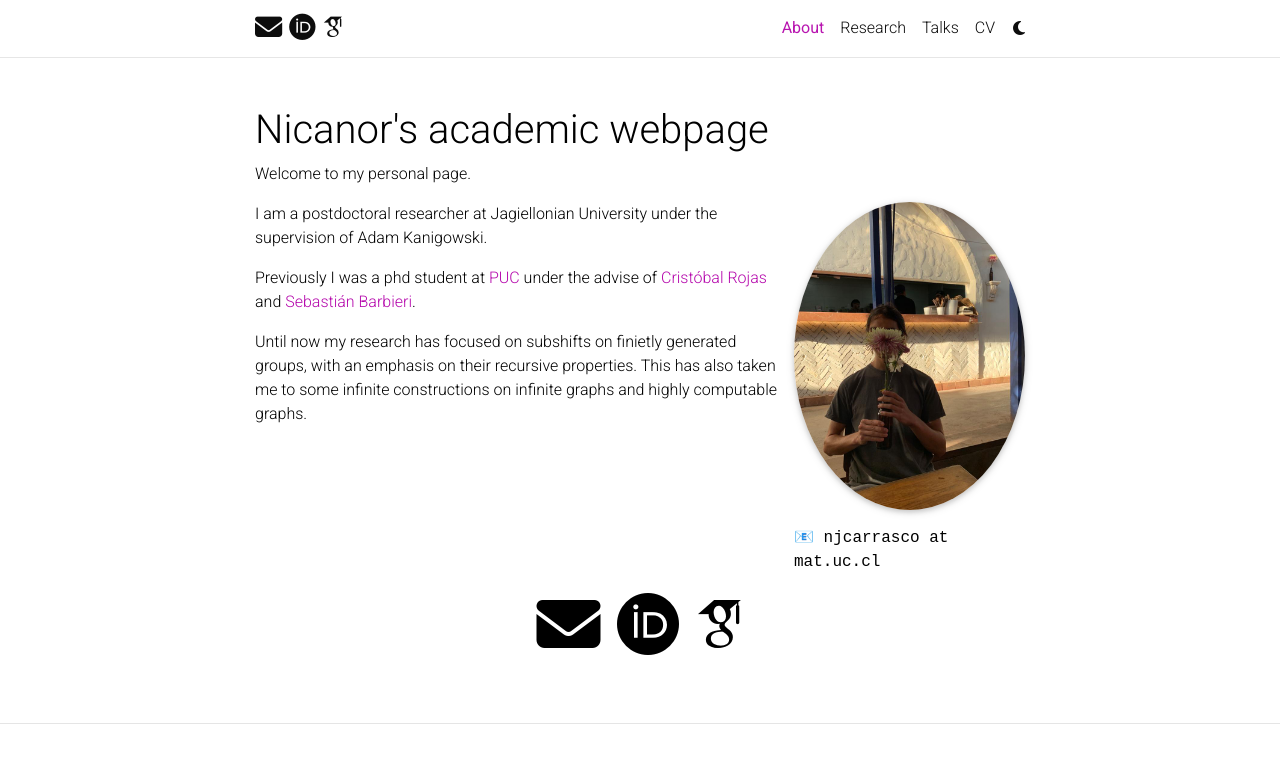
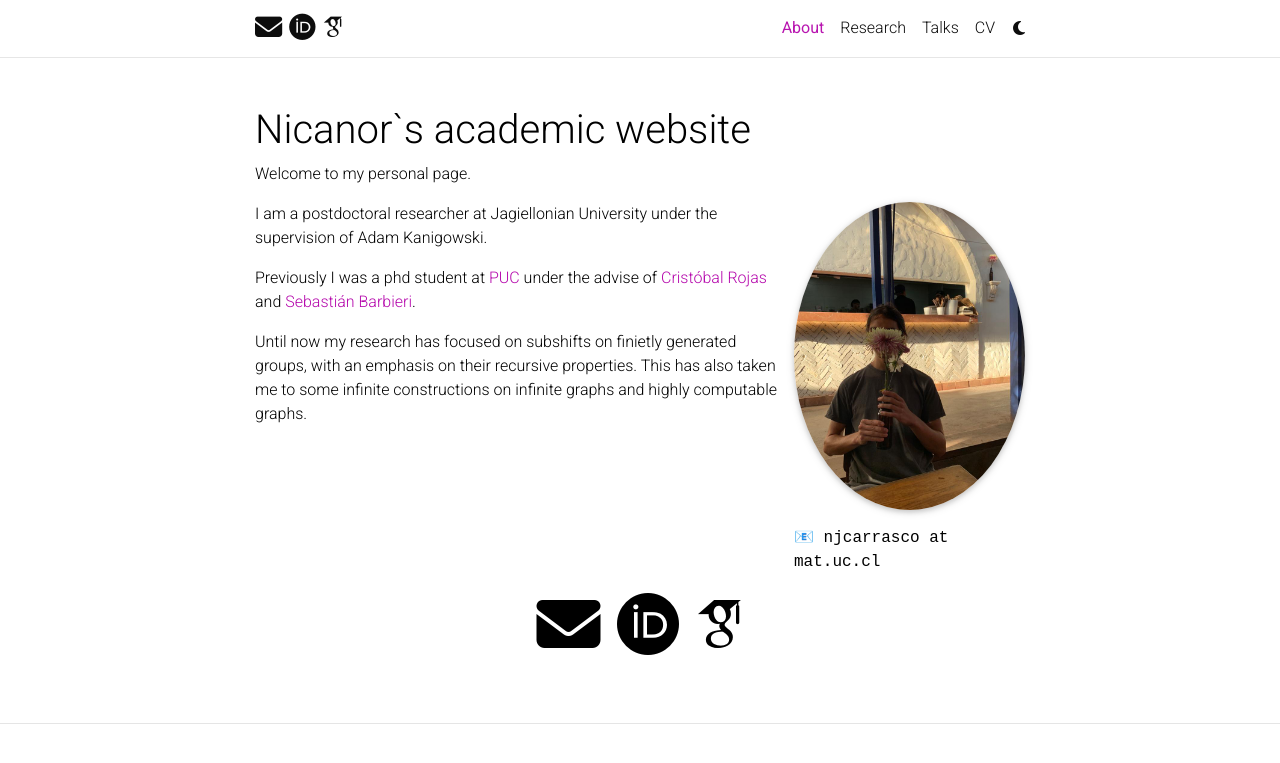
Before and after one commit to nicanorcarrascovargas/nicanorcarrascovargas.github.io, a Jekyll site: the page built from _pages/about.md, in a window 1280 px wide. Shown: the top 763 px of the page. Built offline with Jekyll 4.4.1, drawn with Linux system fonts in a browser that asks for light colours; full-size pictures stand in for the smaller copies a plugin makes; some web fonts are replaced; comment, search, counter and statistics services are not loaded; a style sheet for code colours, icons or effects is not loaded.

Commit message:
Update _config.yml

```diff
--- a/_config.yml
+++ b/_config.yml
@@ -2,7 +2,7 @@
 # Site settings
 # -----------------------------------------------------------------------------
 
-title: Nicanor's academic webpage # the website title (if blank, full name will be used instead)
+title: Nicanor`s academic website # the website title (if blank, full name will be used instead)
 first_name: Nicanor
 middle_name:
 last_name: Carrasco-Vargas
```
